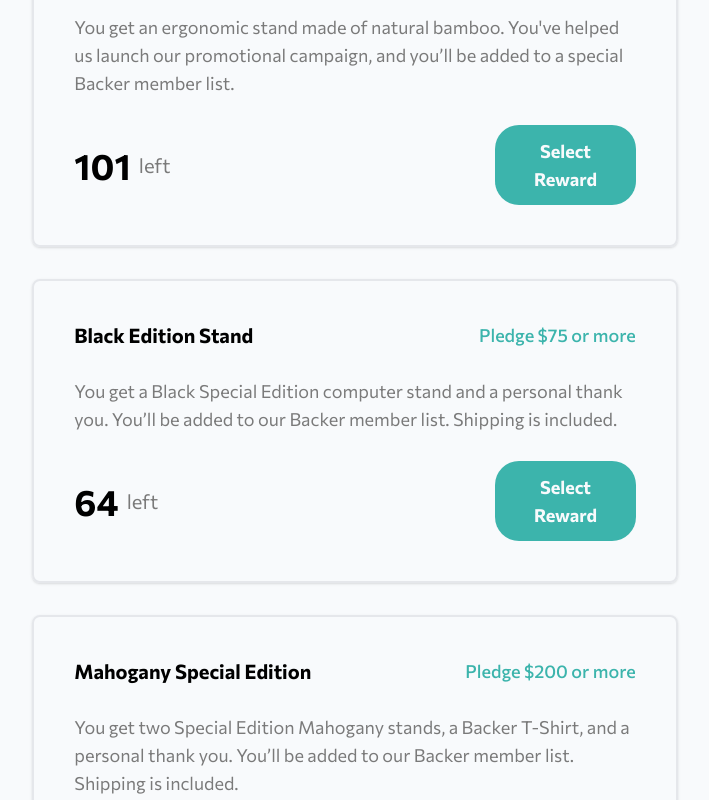
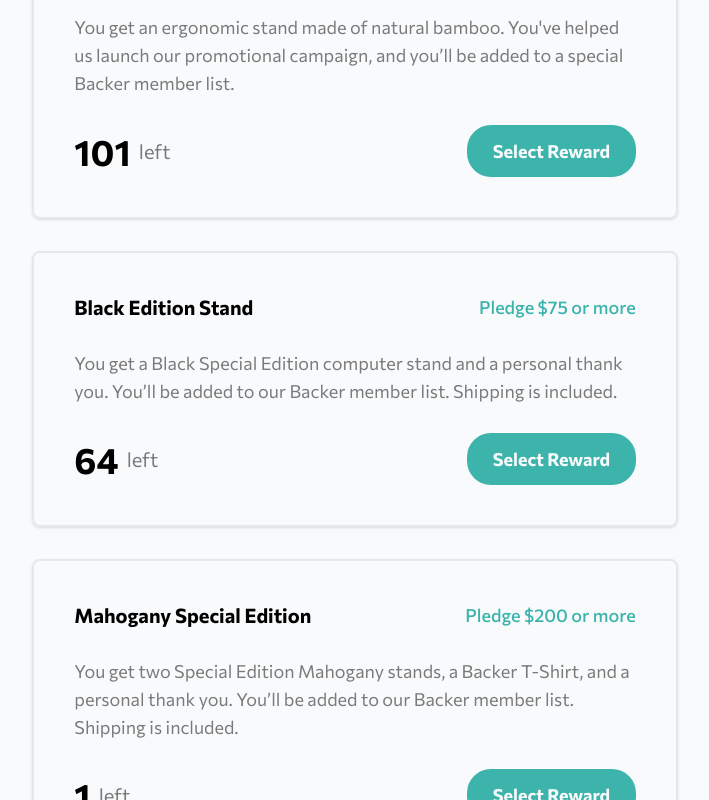
Before and after one commit to Joadevy/crowdfunding-product-page, a React (Vite) app: page / in a window 1280 px wide. Shown: the part 1340-2140 px from the top of the page, without its empty margins (285-994 px from the left). Built offline with nearby package versions, Linux system fonts and the light colour scheme.

Commit message:
style: fixed select reward desktop

```diff
--- a/src/App.tsx
+++ b/src/App.tsx
@@ -27,7 +27,7 @@ function App() {
       <main className="mx-7 relative flex flex-col gap-10 mb-28 lg:w-[55%] lg:m-auto">
         <header className="shadow-md -mt-9 flex flex-col px-5 pb-7 gap-5 items-center rounded-lg bg-slate-100 lg:bg-slate-50 lg:-mt-28 lg:rounded-xl lg:shadow-none lg:mb-10">
           <div className="mt-[-30px] max-w-max">
-            <img alt="" src="images/logo-mastercraft.svg" srcSet="" />
+            <img alt="" src="images/logo-mastercraft.svg" />
           </div>
           <h1 className="text-center font-bold text-2xl lg:text-3xl lg:mt-6">
             Mastercraft Bamboo Monitor Riser
--- a/src/Components/Pledge/Reward.tsx
+++ b/src/Components/Pledge/Reward.tsx
@@ -55,7 +55,7 @@ const Reward: FC<props> = ({
         </p>
         <button
           className={
-            "px-6 py-3 max-w-[66%] bg-primary-moderate-cyan rounded-3xl text-slate-50 text-base lg:text-lg font-bold transition-colors lg:w-3/12 " +
+            "px-6 py-3 max-w-[66%] bg-primary-moderate-cyan rounded-3xl text-slate-50 text-base lg:text-lg font-bold transition-colors lg:px-2 lg:w-[30%] " +
             (amount ? "hover:bg-primary-dark-cyan" : "cursor-not-allowed")
           }
           onClick={amount ? () => handleModal() : () => null}
```
